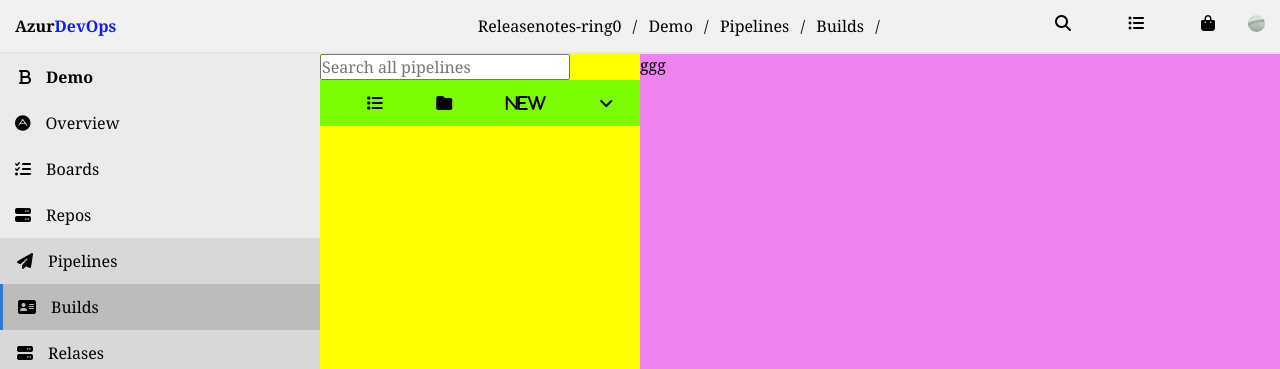
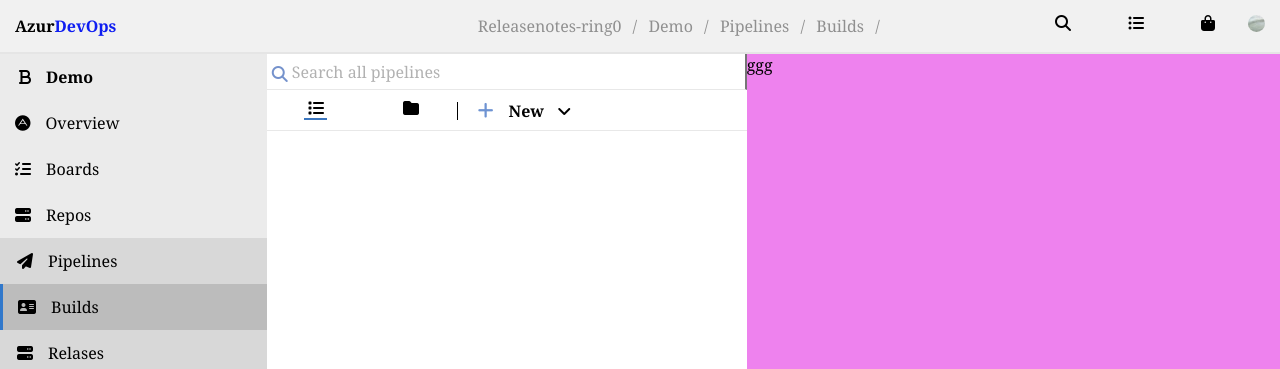
Before and after one commit to yailenfe/prueba-final, a plain HTML site: page index.html in a window 1280 px wide. Shown: the top 369 px of the page. Drawn offline with Linux system fonts and the light colour scheme.

Commit message:
hedear terminado, menu lateral termanido y menu centarl casi terminado

```diff
--- a/index.html
+++ b/index.html
@@ -50,13 +50,21 @@
             <a class="menu1"><i class="fas fa-cog"></i>Project setting</a><i class="fas fa-angle-double-left"></i>
         </div>
         <div class="menu-medium">
-            <input id="buscador" type="text" placeholder="Search all pipelines">
             <div>
-                <ul>
+                <input id="buscador" type="text" placeholder="Search all pipelines">
+                <i id="icono-buscador" class="fas fa-search"></i></div>
+            <div class="menu-medium-1">
+                <ul class="menu-plus-1">
                     <li>
-                        <i class="fas fa-list"></i>
+                        <i id="icono-seleccionado" class="fas fa-list"></i>
                         <i class="fas fa-folder"></i>
-                        <i class="fas fa-shield-check">new</i>
+                    </li>
+                </ul>
+
+
+                <ul class="menu-plus">
+                    <li>
+                        <i id="icono-mas" class="fas fa-plus"><span> New </span></i>
                         <i class="fas fa-angle-down"></i>
                     </li>
                 </ul>
--- a/style.css
+++ b/style.css
@@ -43,6 +43,7 @@
 
 .menu-migajas {
     text-align: left;
+    opacity: .4;
 }
 
 span {
@@ -104,22 +105,84 @@
     -webkit-flex: 2;
     -ms-flex: 1;
     flex: 1;
-        background-color: yellow;
+    display: flex;
+    flex-direction: column;
+    justify-content: stretch;
+    align-items: flex-start;
 }
 
 .menu-medium-1 {
-        text-align: start;
-        justify-content: left;
+    display: flex;
+    flex-direction: row;
+    width: 480px;
+    justify-content: start;
+    border-bottom: 1px solid rgba(0, 0, 0, 0.09);
 }
 
-    .menu-medium ul li {
+.menu-medium .menu-plus-1 li {
+    display: flex;
+    text-align-last: center;
+    justify-content: space-around;
+    margin-top: 15px;
+    padding-bottom: 10px;
+    width: 190px;
+    height: 20px;
+}
+
+.menu-medium .menu-plus li {
     display: inline-block;
-        display: flex;
-        justify-content: space-around;
-        padding-top: 15px;
-        padding-bottom: 15px;
-        background-color: lawngreen;
+    margin-top: 15px;
+    padding-bottom: 10px;
+    text-align: initial;
+    width: 240px;
+    height: 20px;
+}
+
+input#buscador {
+    position: absolute;
+    height: 35px;
+    width: 453px;
+    outline: none;
+    border-left: 0px;
+    border-top: 0px;
+    border-bottom: 1px solid rgba(0, 0, 0, 0.09);
+    padding-left: 25px;
+}
+
+ ::-webkit-input-placeholder {
+    text-align: left;
+    opacity: .3;
+    color: black;
+}
+
+i#icono-buscador {
+    position: relative;
+    width: 15px;
+    height: 5px;
+    padding-left: 5px;
+    padding-top: 12px;
+    justify-content: center;
+    color: #7592cc;
+}
+
+i#icono-mas span {
+    color: black;
+    margin-left: 6px;
+    margin-right: 6px;
+    padding-right: 3px;
+    padding-left: 5px;
+}
+
+i#icono-mas {
+    border-left: 1px solid black;
     padding-left: 20px;
+    color: #6e93d2;
+    font-size: 18px;
+}
+
+i#icono-seleccionado {
+    border-bottom: 2px solid #3b76bf;
+    width: 23px;
 }
 
 .menu-izquirda {
```
Lines whose indentation alone changed are shown as unchanged.
